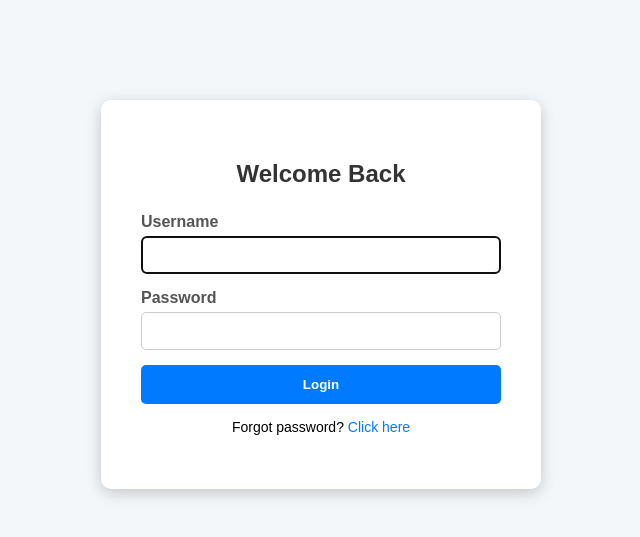
After one commit to Supplete/my_first_django_project, a Django app: page /accounts/login/ in a window 1280 px wide. The commit adds this page. Shown: the top 537 px of the page, without its empty margins (319-959 px from the left). Run offline with Django 5.2, Linux system fonts and the light colour scheme.

Commit message:
added some changes

```diff
--- a/myapp/models.py
+++ b/myapp/models.py
@@ -24,6 +24,7 @@ class ContactMessage(models.Model):
 
     def __str__(self):
         return f"{self.name} - {self.email}"
+
 class MessageReply(models.Model):
     contact_message = models.ForeignKey(ContactMessage, on_delete=models.CASCADE, related_name='replies')
     admin = models.ForeignKey(User, on_delete=models.CASCADE)
--- /dev/null
+++ b/myapp/static/css/login.css
@@ -0,0 +1,77 @@
+body {
+  margin: 0;
+  font-family: 'Arial', sans-serif;
+  background: #f4f7f9;
+}
+
+/* Center login form */
+.login-container {
+  width: 360px;
+  margin: 100px auto;
+  padding: 40px;
+  background: #ffffff;
+  border-radius: 10px;
+  box-shadow: 0 4px 15px rgba(0,0,0,0.2);
+  text-align: center;
+}
+
+.login-container h2 {
+  margin-bottom: 25px;
+  color: #333;
+}
+
+.login-form {
+  display: flex;
+  flex-direction: column;
+  text-align: left;
+}
+
+.login-form label {
+  margin-bottom: 5px;
+  font-weight: bold;
+  color: #555;
+}
+
+.login-form input {
+  margin-bottom: 15px;
+  padding: 10px;
+  border: 1px solid #ccc;
+  border-radius: 5px;
+  font-size: 14px;
+}
+
+.login-form button {
+  padding: 12px;
+  background: #007bff;
+  border: none;
+  border-radius: 5px;
+  color: white;
+  font-weight: bold;
+  cursor: pointer;
+  transition: background 0.3s;
+}
+
+.login-form button:hover {
+  background: #0056b3;
+}
+
+.error-msg {
+  color: red;
+  margin-bottom: 15px;
+  font-weight: bold;
+  text-align: center;
+}
+
+.footer-text {
+  margin-top: 15px;
+  font-size: 14px;
+}
+
+.footer-text a {
+  color: #007bff;
+  text-decoration: none;
+}
+
+.footer-text a:hover {
+  text-decoration: underline;
+}
--- a/myapp/static/css/style.css
+++ b/myapp/static/css/style.css
@@ -109,3 +109,4 @@ body {
 .contact-section .btn-warning:hover {
     background-color: #e0b000;
 }
+/* Reset some default styles */
--- /dev/null
+++ b/myapp/templates/registration/login.html
@@ -0,0 +1,31 @@
+<!-- myapp/templates/registration/login.html -->
+
+{% load static%}
+<!DOCTYPE html>
+<html lang="en">
+<head>
+  <meta charset="UTF-8">
+  <title>Login | Randini AutoGarage</title>
+ <link rel="stylesheet" href="{% static 'css/login.css' %}?v=2">
+
+</head>
+<body>
+  <div class="login-container">
+    <h2>Welcome Back</h2>
+    {% if form.errors %}
+      <p class="error-msg">Invalid username or password</p>
+    {% endif %}
+    <form method="post" class="login-form">
+      {% csrf_token %}
+      <label for="id_username">Username</label>
+      {{ form.username }}
+
+      <label for="id_password">Password</label>
+      {{ form.password }}
+
+      <button type="submit">Login</button>
+    </form>
+    <p class="footer-text">Forgot password? <a href="#">Click here</a></p>
+  </div>
+</body>
+</html>
--- a/myapp/urls.py
+++ b/myapp/urls.py
@@ -17,6 +17,7 @@ urlpatterns = [
     path('dashboard/inbox/delete/<int:pk>/', views.delete_message, name='delete_message'),
     path("customers/<int:customer_id>/bookings/", views.customer_bookings, name="customer_bookings"),
 
+
  # Admin spare parts CRUD
     path('dashboard/spareparts/', views.spareparts_admin, name='spareparts_admin'),
     path('dashboard/spareparts/add/', views.add_sparepart, name='add_sparepart'),
--- a/randiniautogarage/urls.py
+++ b/randiniautogarage/urls.py
@@ -19,5 +19,6 @@ from django.urls import path,include
 
 urlpatterns = [
     path('admin/', admin.site.urls),
-    path('',include('myapp.urls'))
+    path('',include('myapp.urls')),
+    path('accounts/', include('django.contrib.auth.urls'))
 ]
```
Also changed, not shown: myapp/templates/contact.html (+2 -5 lines), myapp/views.py (+10 -9 lines), randiniautogarage/settings.py (+17 -0 lines).
